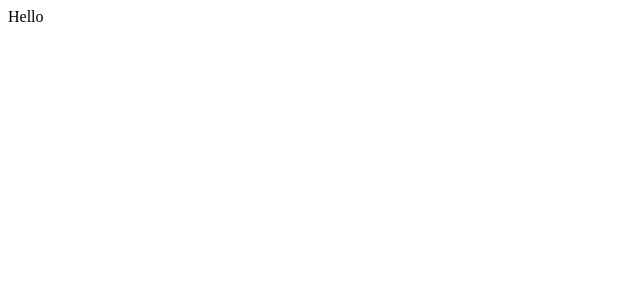
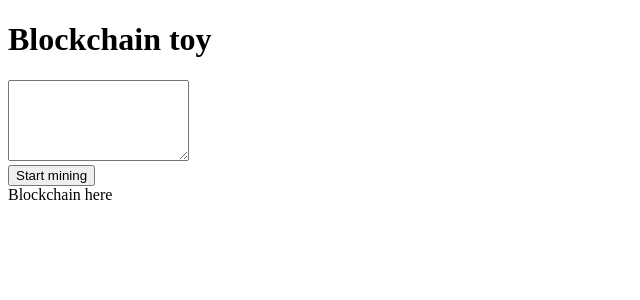
Before and after one commit to MateusDenucci/react-blockchain, a React (Create React App) app: page / in a window 1280 px wide. Shown: the top 300 px of the page, without its empty margins (0-640 px from the left). Built offline with nearby package versions, Linux system fonts and the light colour scheme.

Commit message:
Adding boilerplate for components and mining function

```diff
--- /dev/null
+++ b/craco.config.js
@@ -0,0 +1,9 @@
+module.exports = {
+  webpack: {
+    configure: {
+      experiments: {
+        topLevelAwait: true,
+      },
+    },
+  },
+};
--- a/src/App.js
+++ b/src/App.js
@@ -1,5 +1,13 @@
+import MiningPage from "./pages/MiningPage";
+import getSHA256Hash from "./utils/sha256";
+
 function App() {
-  return <div>Hello</div>;
+  getSHA256Hash("oi").then((result) => console.log(result));
+  return (
+    <div>
+      <MiningPage />
+    </div>
+  );
 }
 
 export default App;
--- /dev/null
+++ b/src/components/DisplayBlockchain.js
@@ -0,0 +1,5 @@
+function DisplayBlockchain() {
+  return <div>Blockchain here</div>;
+}
+
+export default DisplayBlockchain;
--- /dev/null
+++ b/src/components/InputBox.js
@@ -0,0 +1,9 @@
+function InputBox() {
+  return (
+    <div>
+      <textarea rows={5}></textarea>
+    </div>
+  );
+}
+
+export default InputBox;
--- /dev/null
+++ b/src/components/MineButton.js
@@ -0,0 +1,5 @@
+function MineButton() {
+  return <button>Start mining</button>;
+}
+
+export default MineButton;
--- /dev/null
+++ b/src/pages/MiningPage.js
@@ -0,0 +1,16 @@
+import InputBox from "../components/InputBox";
+import MineButton from "../components/MineButton";
+import DisplayBlockchain from "../components/DisplayBlockchain";
+
+function MiningPage() {
+  return (
+    <div>
+      <h1>Blockchain toy</h1>
+      <InputBox />
+      <MineButton />
+      <DisplayBlockchain />
+    </div>
+  );
+}
+
+export default MiningPage;
--- /dev/null
+++ b/src/utils/sha256.js
@@ -0,0 +1,13 @@
+// implementation from https://developer.mozilla.org/en-US/docs/Web/API/SubtleCrypto/digest#converting_a_digest_to_a_hex_string
+
+const getSHA256Hash = async (input) => {
+  const textAsBuffer = new TextEncoder().encode(input);
+  const hashBuffer = await window.crypto.subtle.digest("SHA-256", textAsBuffer);
+  const hashArray = Array.from(new Uint8Array(hashBuffer));
+  const hash = hashArray
+    .map((item) => item.toString(16).padStart(2, "0"))
+    .join("");
+  return hash;
+};
+
+export default getSHA256Hash;
```
Also changed, not shown: package.json (+7 -3 lines), 1 other file (tests, documents, lock files or other folders).
